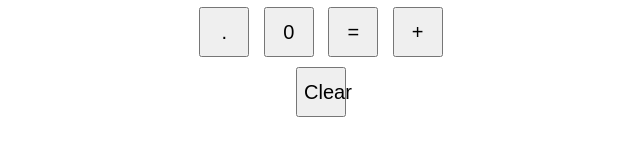
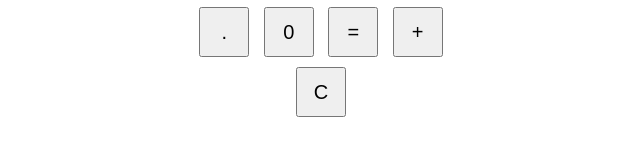
Before and after one commit to acciojob/calculator-AshwiniG12, a website: page main.html in a window 1280 px wide. Shown: the part 250-406 px from the top of the page, 319-959 px from the left. Drawn offline with Linux system fonts and the light colour scheme.

Commit message:
created a submission

```diff
--- a/main.html
+++ b/main.html
@@ -31,7 +31,7 @@
   <button id="ans">=</button>
   <button id="plus">+</button>
   <br>
-  <button id="clr">Clear</button>
+  <button id="clr">C</button>
 </div>
 
 
```
